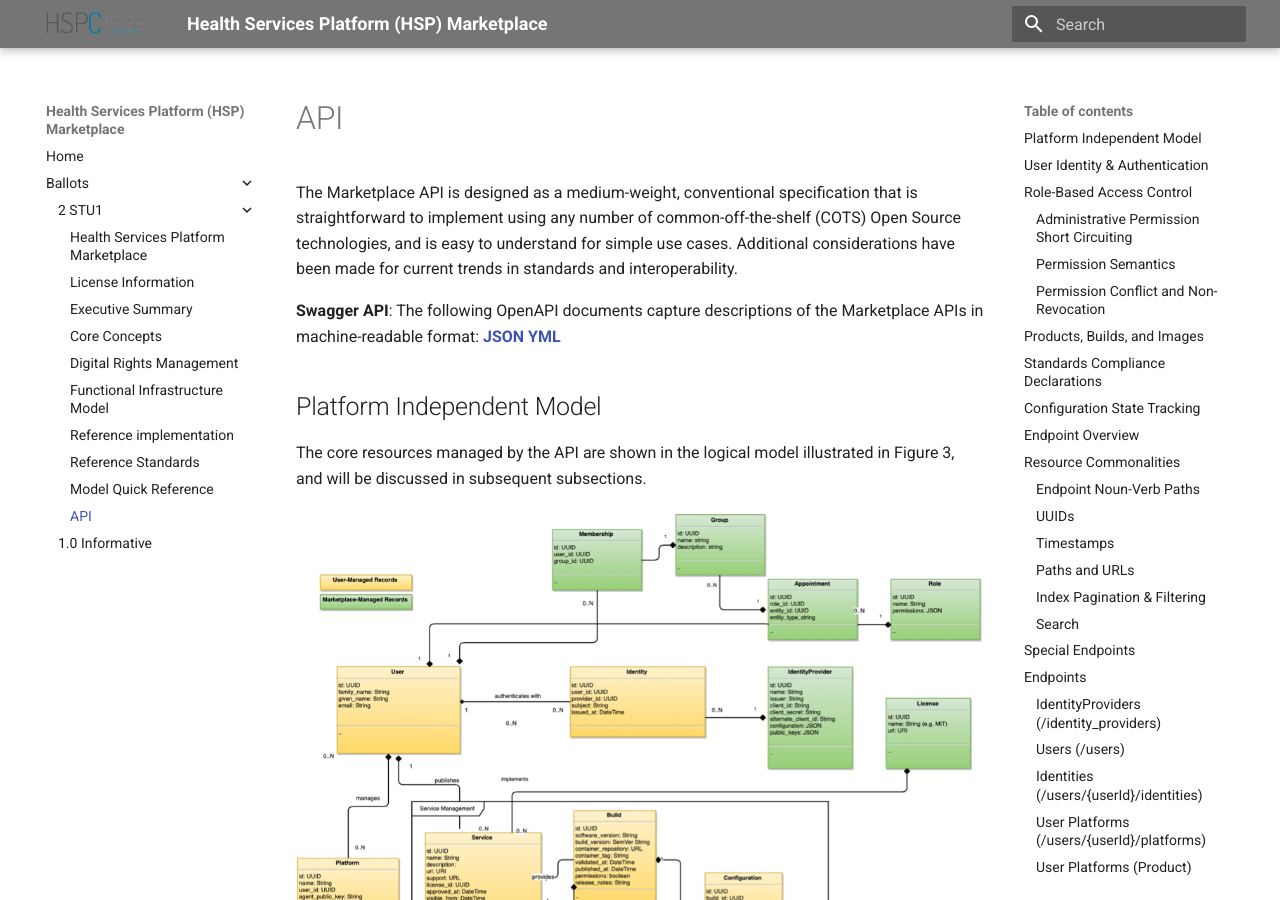
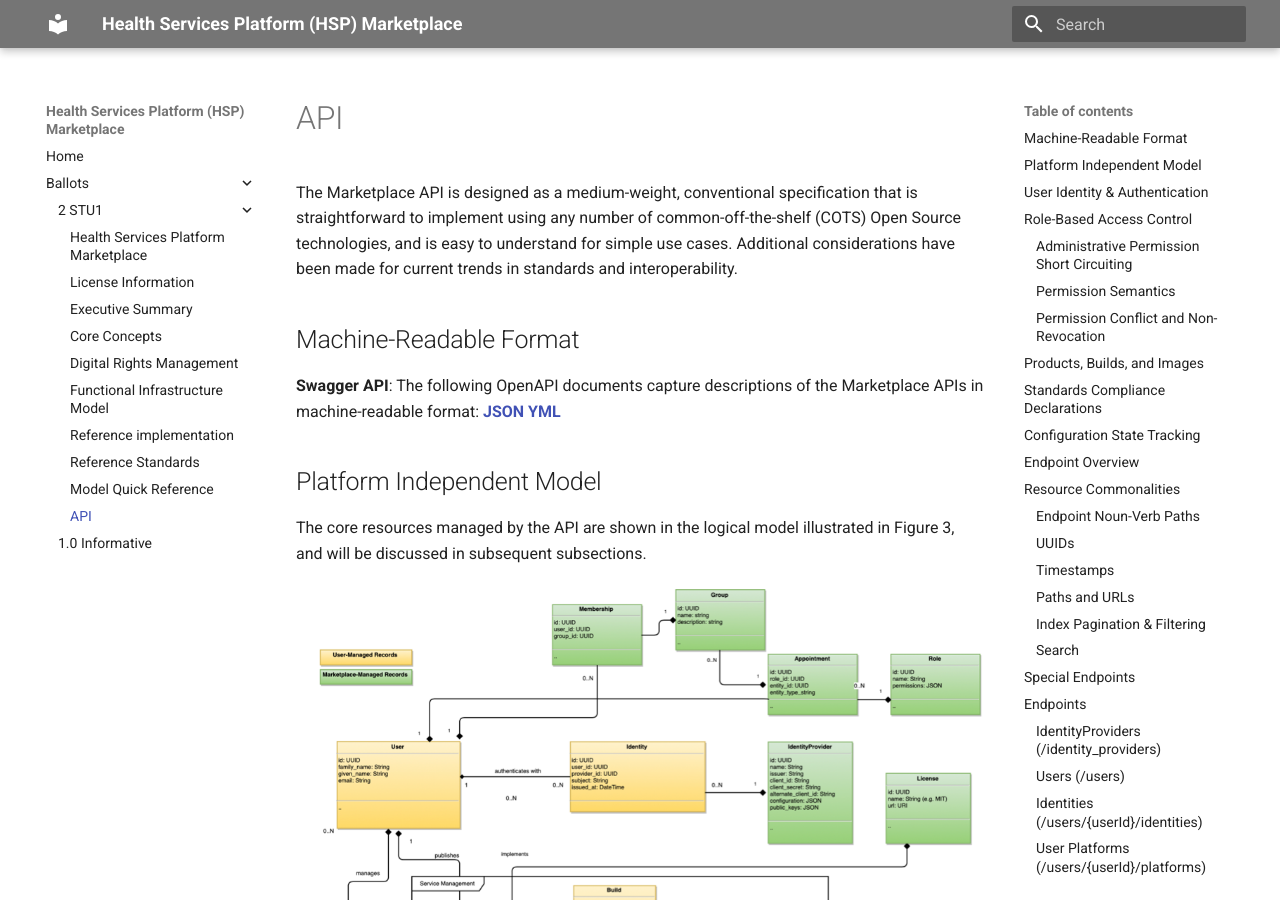
Before and after one commit to preston/hsp-marketplace-documentation, an MkDocs documentation site: the page built from docs/ballots/HL7_HSP_R2_STU1_2019SEP/api.md, in a window 1280 px wide and 900 px high. Built offline with MkDocs 1.6.1 and Material for MkDocs 9.7.7, drawn with Linux system fonts in a browser that asks for light colours.

Commit message:
Finalizing publication materials.

```diff
--- a/docs/ballots/HL7_HSP_R2_STU1_2019SEP/api.md
+++ b/docs/ballots/HL7_HSP_R2_STU1_2019SEP/api.md
@@ -1,5 +1,7 @@
 # API
 The Marketplace API is designed as a medium-weight, conventional specification that is straightforward to implement using any number of common-off-the-shelf (COTS) Open Source technologies, and is easy to understand for simple use cases. Additional considerations have been made for current trends in standards and interoperability.
+
+## Machine-Readable Format
 
 **Swagger API**: The following OpenAPI documents capture descriptions of the Marketplace APIs in machine-readable format: **[JSON](./openapi.json) [YML](./openapi.yml)**
 
--- a/mkdocs.yml
+++ b/mkdocs.yml
@@ -2,8 +2,8 @@
 
 theme:
   name: 'material'
-  logo: 'images/old-hspc-logo.png'
-  favicon: 'images/old-hspc-logo.png'
+  # logo: 'images/LOGICA LOGO COLOR.png'
+  favicon: 'images/LOGICA LOGO COLOR.png'
   palette:
     primary: 'grey'
     accent: 'red'
@@ -26,4 +26,4 @@
     - API : 'ballots/HL7_HSP_R2_STU1_2019SEP/api.md'
   - 1.0 Informative: 'ballots/HL7_V3_HSP_R1_I1_2019JAN/index.md'
 
-copyright: © 2019 HL7 & HSPC <p>  <img height="60" align="left" alt="HL7 International" src="/images/hl7-logo.png" />&nbsp;<img height="60" align="right" alt="HSPC" src="/images/old-hspc-logo.png" /> </p><br/>
+copyright: © 2019 HL7 & HSPC <p>  <img height="60" align="left" alt="HL7 International" src="/images/hl7-logo.png" />&nbsp;<img height="60" align="right" alt="HSPC" src="/images/LOGICA LOGO COLOR 2.png" /> </p><br/>
```
Also changed, not shown: README.md (renamed from readme.md, +2 -2 lines), docs/images/LOGICA LOGO COLOR 2.png (added), docs/images/LOGICA LOGO COLOR.png (added).
